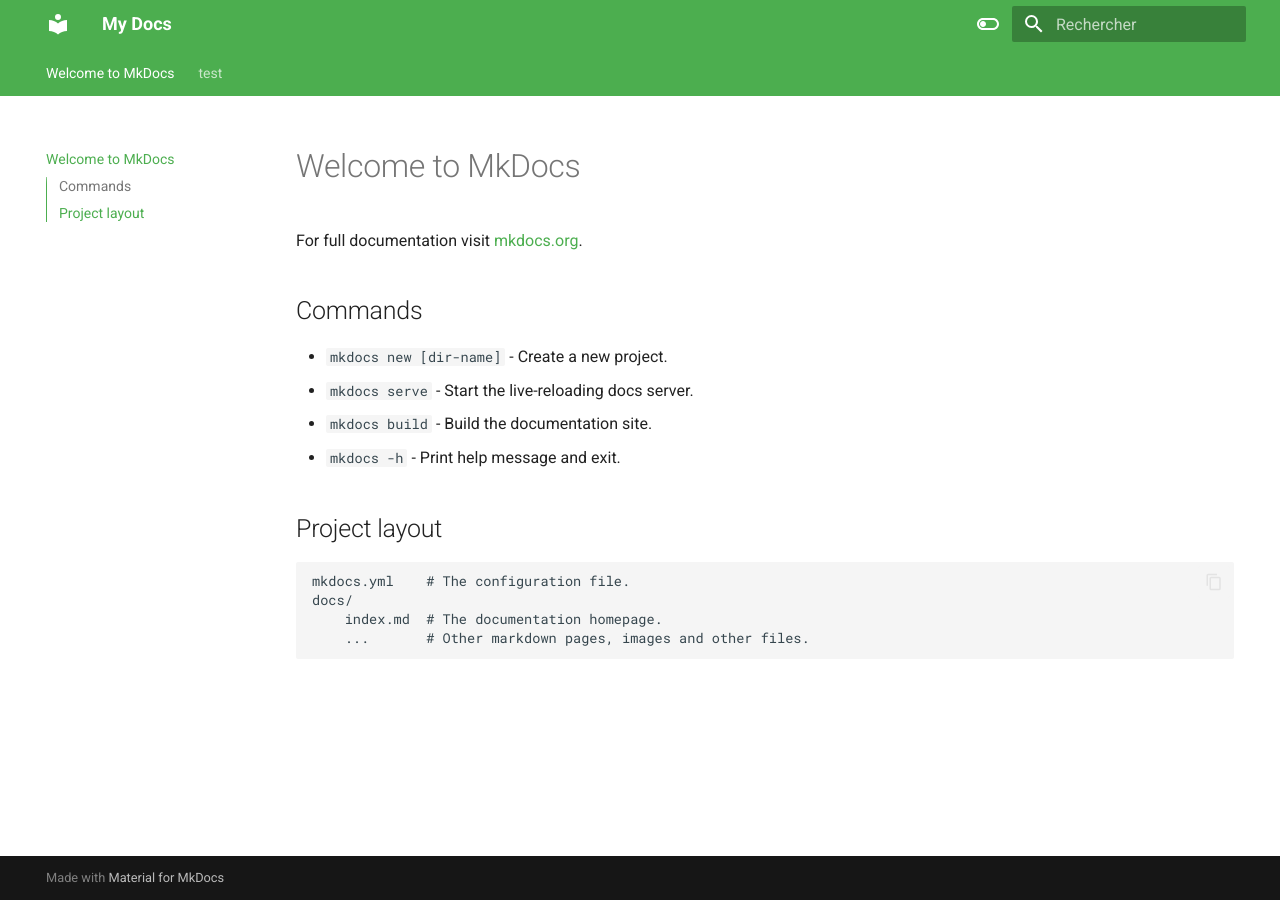
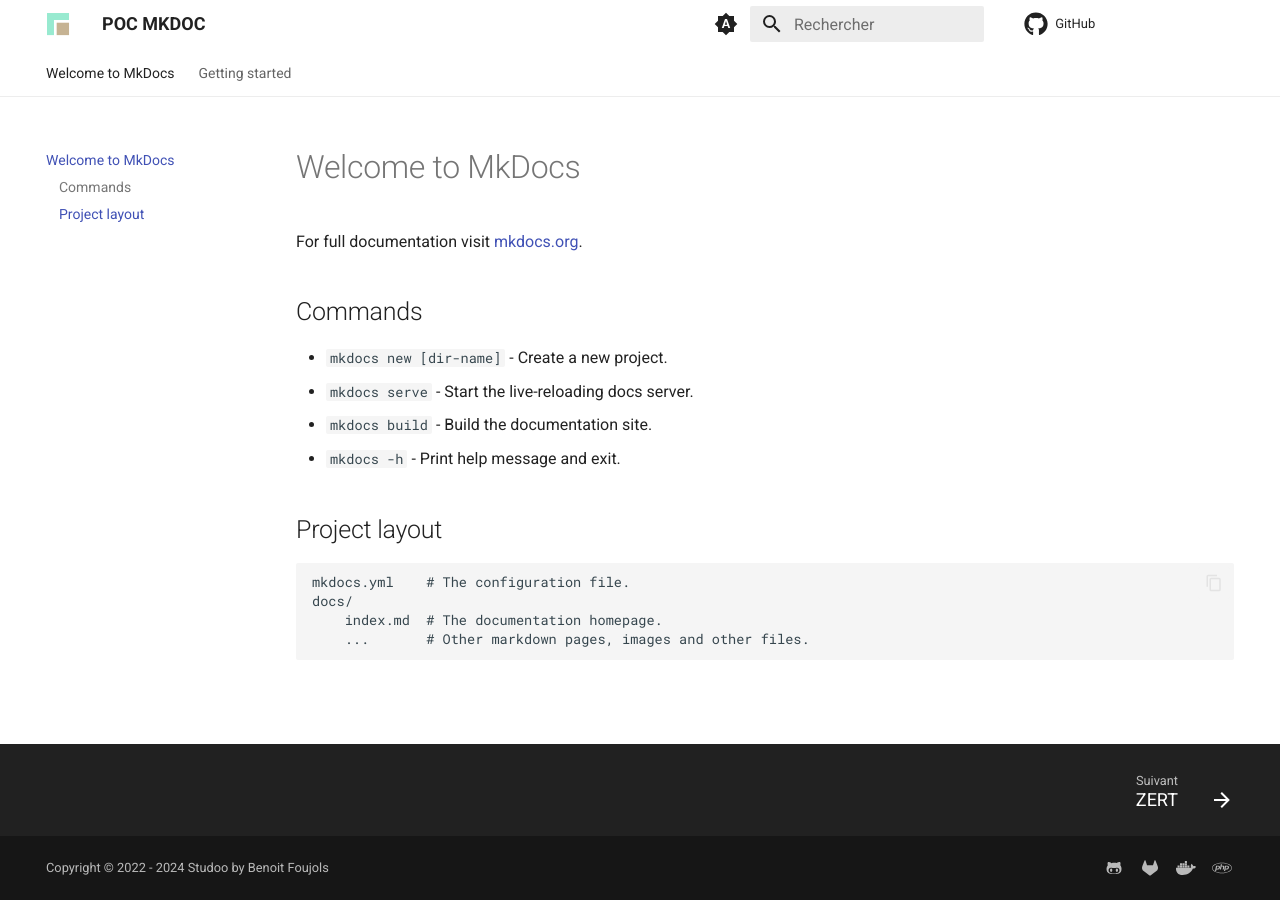
Before and after one commit to bfoujols/poc-mkdoc, an MkDocs documentation site: the page built from docs/index.md, in a window 1280 px wide. Built offline with MkDocs 1.6.1 and Material for MkDocs 9.7.7, drawn with Linux system fonts in a browser that asks for light colours; comment, search, counter and statistics services are not loaded; the version menu is left out.

Commit message:
add logo

```diff
--- a/docs/test.md
+++ /dev/null
@@ -1,4 +0,0 @@
-# test
-
-dzezedze dzedzed
-dzdzed
--- a/mkdocs.yml
+++ b/mkdocs.yml
@@ -1,27 +1,63 @@
-site_name: My Docs
+site_name: POC MKDOC
+site_url: https://studoo-app.github.io/edu-framework-doc
+repo_url: https://github.com/studoo-app/edu-framework
+copyright: 'Copyright © 2022 - 2024 Studoo by Benoit Foujols'
 theme:
   name: material
+  logo: assets/studoo.svg
+  favicon: assets/favicon.png
+  icon:
+    repo: fontawesome/brands/github
+  palette:
+    # Palette toggle for automatic mode
+    - media: "(prefers-color-scheme)"
+      scheme: default
+      primary: white
+      accent: amber
+      toggle:
+        icon: material/brightness-auto
+        name: Switch to light mode
+
+    # Palette toggle for light mode
+    - media: "(prefers-color-scheme: light)"
+      scheme: default
+      primary: white
+      accent: amber
+      toggle:
+        icon: material/brightness-7
+        name: Switch to dark mode
+
+    # Palette toggle for dark mode
+    - media: "(prefers-color-scheme: dark)"
+      scheme: slate
+      primary: black
+      accent: amber
+      toggle:
+        icon: material/brightness-4
+        name: Switch to system preference
   features:
+    - content.code.copy
+    - content.tabs.link
+    - navigation.footer
+    - navigation.indexes
+    - navigation.instant
+    - navigation.instant.prefetch
     - navigation.tabs
-    - navigation.sections
+    - navigation.top
+    - navigation.tracking
+    - search.highlight
     - toc.integrate
-    - navigation.top
-    - search.suggest
-    - search.highlight
-    - content.tabs.link
-    - content.code.annotation
-    - content.code.copy
   language: fr
-  palette:
-    - scheme: default
-      toggle:
-        icon: material/toggle-switch-off-outline
-        title: Switch to Dark Mode
-      primary: green
-      accent: light green
-    - scheme: dark
-      toggle:
-        icon: material/toggle-switch
-        title: Switch to Light Mode
-      primary: teal
-      accent: lime
+extra:
+  version:
+    default: stable
+  social:
+    - icon: fontawesome/brands/github-alt
+      link: https://github.com/studo-app
+    - icon: fontawesome/brands/gitlab
+      link: https://github.com/studo-app
+    - icon: fontawesome/brands/docker
+      link: https://www.docker.com
+    - icon: fontawesome/brands/php
+      link: https://php.net
+  generator: false
```
Also changed, not shown: docs/getting-started/index.md (added, +13 -0 lines), docs/getting-started/test.md (added, +14 -0 lines), docs/assets/favicon.png (added), docs/assets/studoo.png (added), docs/assets/studoo.svg (added).
